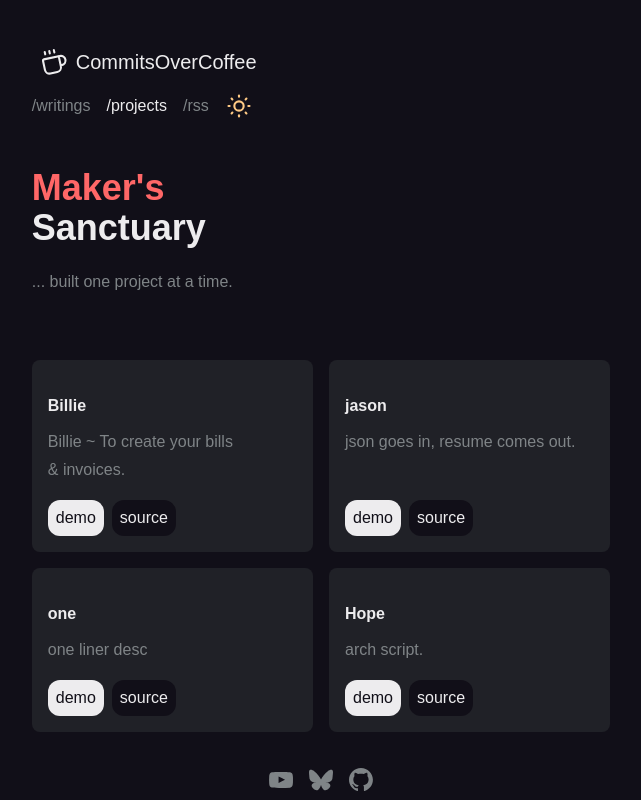
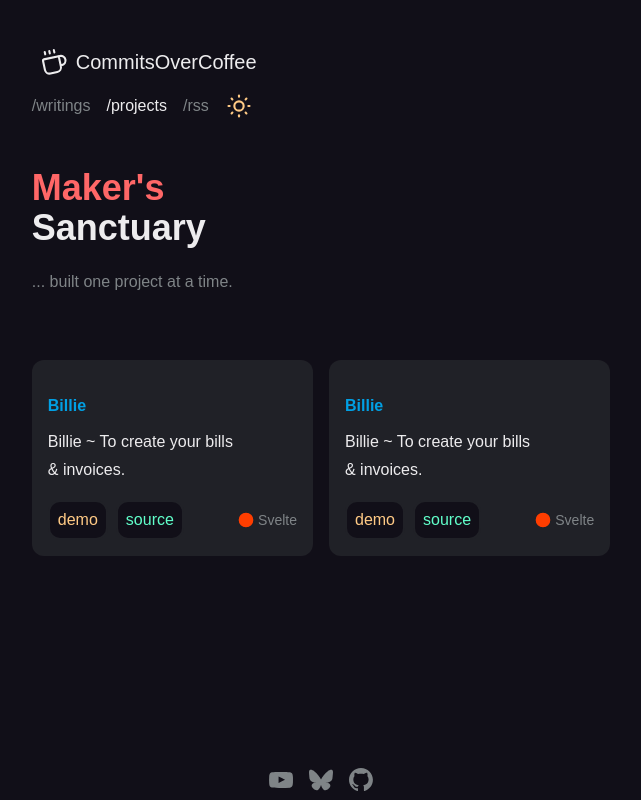
Before and after one commit to commitsovercoffee/markup-mansion, a SvelteKit app: page /projects in a window 1280 px wide. Shown: the whole page, without its empty margins (319-960 px from the left). Built offline with nearby package versions, Linux system fonts and the light colour scheme.

Commit message:
updates project page style

```diff
--- a/src/routes/projects/+page.svelte
+++ b/src/routes/projects/+page.svelte
@@ -1,14 +1,20 @@
 <script>
-	import { Anchor } from 'lucide-svelte';
+	import { Anchor, BookMarkedIcon, CircleIcon } from 'lucide-svelte';
 
 	const projects = [
-		{ repo: 'Billie', desc: 'Billie ~ To create your bills & invoices.', demo: true },
-		{ repo: 'jason', desc: 'json goes in, resume comes out.', demo: true },
-		{ repo: 'one', desc: 'one liner desc', demo: true },
 		{
-			repo: 'Hope',
-			desc: 'arch script.',
-			demo: true
+			repo: 'Billie',
+			desc: 'Billie ~ To create your bills & invoices.',
+			demo: true,
+			lang: 'Svelte',
+			color: 'stroke-[#ff3e00] fill-[#ff3e00]'
+		},
+		{
+			repo: 'Billie',
+			desc: 'Billie ~ To create your bills & invoices.',
+			demo: true,
+			lang: 'Svelte',
+			color: 'stroke-[#ff3e00] fill-[#ff3e00]'
 		}
 	];
 </script>
@@ -31,28 +37,36 @@
 	<div class="grid grid-cols-1 gap-4 text-pretty break-words md:grid-cols-2">
 		{#each projects as project}
 			<div
-				class="group bg-panel hover:bg-fg flex flex-col justify-between gap-4 rounded-lg p-4 transition-all duration-200 ease-out"
+				class="bg-panel flex flex-col justify-between gap-4 rounded-xl p-4 transition-all duration-200 ease-out"
 			>
 				<dl class="not-prose">
-					<dt class="text-fg group-hover:text-bg mt-4 mb-2 flex gap-x-2 font-bold">
+					<dt class="textprimary mt-4 mb-2 flex gap-x-2 font-bold">
+						<a class="text-anchor flex items-center gap-x-1 decoration-1 hover:underline" href="">
 							<span>
 								{project.repo}
 							</span>
+						</a>
 					</dt>
-					<dd class="text-body group-hover:text-bg">{project.desc}</dd>
+					<dd class="text-fg">{project.desc}</dd>
 				</dl>
+				<div class="flex items-center justify-between">
 					<div class="flex flex-row gap-2">
 						{#if project.demo}
 							<a
-							class="text-bg bg-fg rounded-xl px-2 py-1 no-underline"
+								class="text-secondary bg-bg border-panel hover:border-secondary rounded-xl border-2 px-2 py-1 no-underline transition-all duration-200 ease-in"
 								href="https://{project.repo}.commitsovercoffee.com">demo</a
 							>
 						{/if}
 
 						<a
-						class="text-fg bg-bg rounded-xl px-2 py-1 no-underline transition-all"
+							class="text-highlight bg-bg border-panel hover:border-highlight rounded-xl border-2 px-2 py-1 no-underline transition-all duration-200 ease-in"
 							href="https://github.com/commitsovercoffee/{project.repo}">source</a
 						>
+					</div>
+					<div class="flex items-center gap-x-1">
+						<CircleIcon size={16} class={project.color} />
+						<span class="text-sm">{project.lang}</span>
+					</div>
 				</div>
 			</div>
 		{/each}
```
Lines whose indentation alone changed are shown as unchanged.
